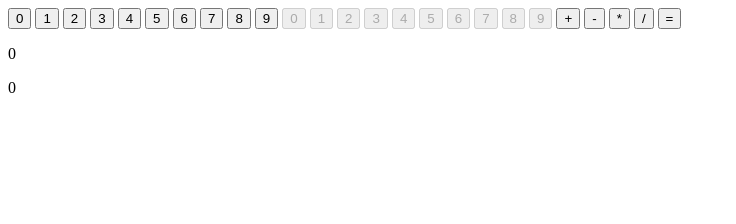
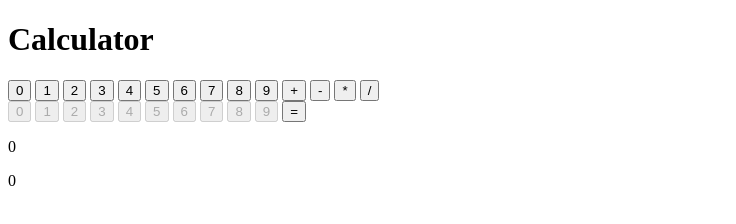
Before and after one commit to qclopreato/Calculator, a plain HTML site: page Calculator/index.html in a window 1280 px wide. Shown: the whole page, without its empty margins (0-736 px from the left). Drawn offline with Linux system fonts and the light colour scheme.

Commit message:
Update index.html

```diff
--- a/Calculator/index.html
+++ b/Calculator/index.html
@@ -4,10 +4,14 @@
     <meta charset="UTF-8">
     <meta http-equiv="X-UA-Compatible" content="IE=edge">
     <meta name="viewport" content="width=device-width, initial-scale=1.0">
-    <!--<link rel="stylesheet" href="css/style.css"> -->
+    <link rel="stylesheet" href="css/style.css">
     <title>Calculator</title>
 </head>
 <body>
+    <header>
+        <h1>Calculator</h1>
+    </header>
+    <main>
     <div>
         <button id="zero">0</button>
         <button id="one">1</button>
@@ -19,6 +23,13 @@
         <button id="seven">7</button>
         <button id="eight">8</button>
         <button id="nine">9</button>
+
+        <button id="add">+</button>
+        <button id="subtract">-</button>
+        <button id="multiply">*</button>
+        <button id="divide">/</button>
+    </div>
+    <div>
         <button id="zeroSecond">0</button>
         <button id="oneSecond">1</button>
         <button id="twoSecond">2</button>
@@ -29,10 +40,6 @@
         <button id="sevenSecond">7</button>
         <button id="eightSecond">8</button>
         <button id="nineSecond">9</button>
-        <button id="add">+</button>
-        <button id="subtract">-</button>
-        <button id="multiply">*</button>
-        <button id="divide">/</button>
         <button id="equals" onclick="giveAnswer()">=</button>
     </div>
     <div>
@@ -42,6 +49,7 @@
 
         <p id="output"></p>
     </div>
+    </main>
 <script src="js/app.js"></script>
 </body>
 </html>
```
